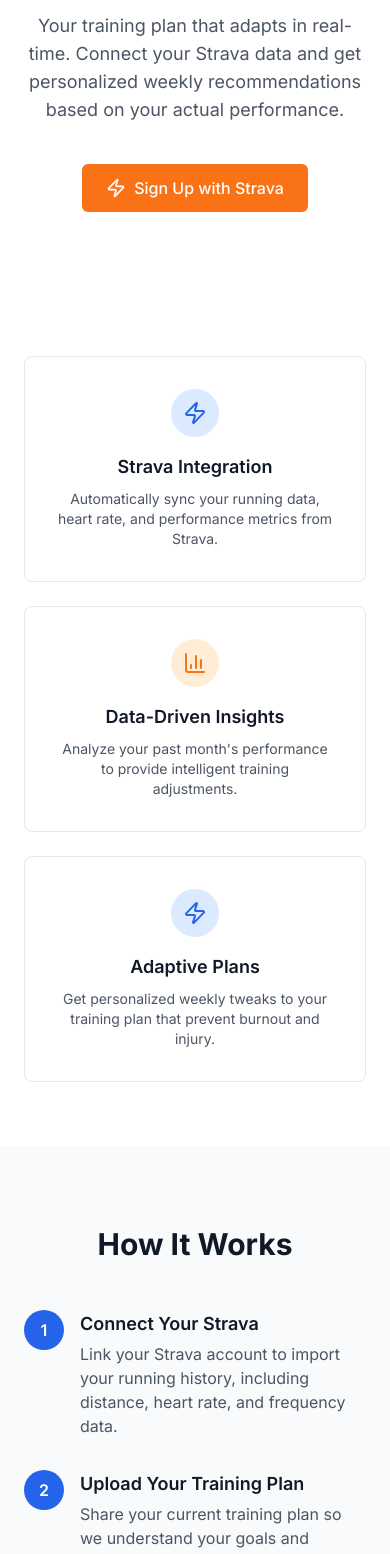
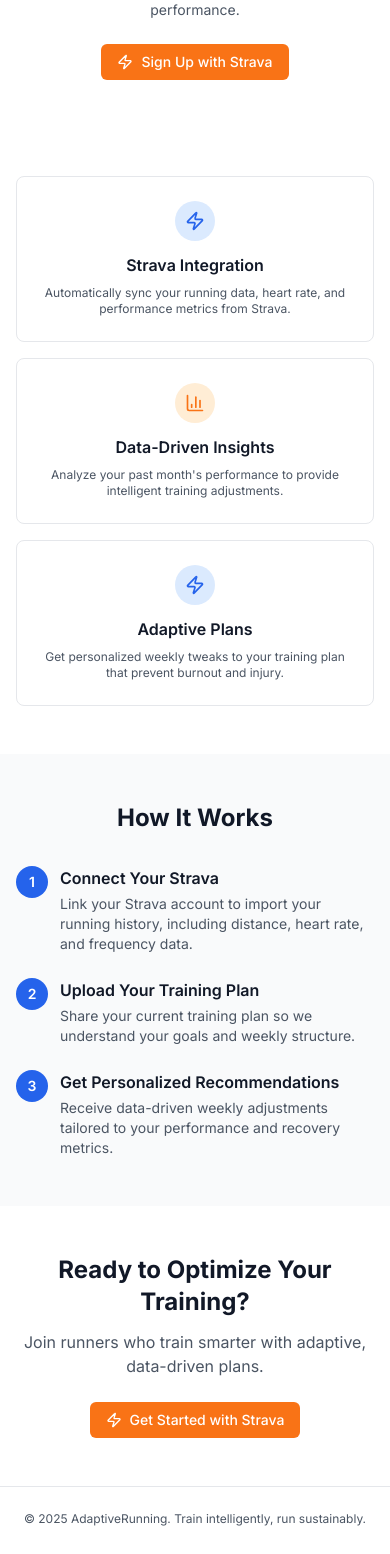
Before and after one commit to rkrajat/adaptive-training-plan, a Next.js app in the folder apps/web/: page / in a window 390 px wide. Shown: the part 267-1821 px from the top of the page. Built offline with nearby package versions, Linux system fonts and the light colour scheme.

Commit message:
Make webapp mobile-friendly with responsive design

```diff
--- a/apps/web/app/dashboard/components/dashboard-stats.tsx
+++ b/apps/web/app/dashboard/components/dashboard-stats.tsx
@@ -37,17 +37,17 @@
   ];
 
   return (
-    <div className="grid grid-cols-1 sm:grid-cols-2 lg:grid-cols-4 gap-4 mb-8">
+    <div className="grid grid-cols-1 sm:grid-cols-2 lg:grid-cols-4 gap-3 sm:gap-4 mb-6 sm:mb-8">
       {stats.map((stat) => (
         <Card key={stat.label}>
           <CardHeader className="pb-2">
-            <CardTitle className="text-sm font-medium flex items-center gap-2 text-muted-foreground">
+            <CardTitle className="text-xs sm:text-sm font-medium flex items-center gap-2 text-muted-foreground">
               {stat.icon}
               {stat.label}
             </CardTitle>
           </CardHeader>
           <CardContent>
-            <div className="text-2xl font-bold">{stat.value}</div>
+            <div className="text-xl sm:text-2xl font-bold">{stat.value}</div>
           </CardContent>
         </Card>
       ))}
--- a/apps/web/app/globals.css
+++ b/apps/web/app/globals.css
@@ -68,5 +68,34 @@
     @apply bg-background text-foreground antialiased;
     font-family: 'Inter', -apple-system, BlinkMacSystemFont, 'Segoe UI', 'Roboto', 'Oxygen',
       'Ubuntu', 'Cantarell', 'Fira Sans', 'Droid Sans', 'Helvetica Neue', sans-serif;
+    /* Prevent horizontal scroll on mobile */
+    overflow-x: hidden;
+  }
+
+  /* Ensure images and media are responsive */
+  img, video {
+    max-width: 100%;
+    height: auto;
+  }
+
+  /* Prevent text overflow in prose content */
+  .prose {
+    word-wrap: break-word;
+    overflow-wrap: break-word;
+  }
+
+  .prose p,
+  .prose li,
+  .prose td,
+  .prose th {
+    word-wrap: break-word;
+    overflow-wrap: break-word;
+  }
+
+  /* Ensure code blocks don't overflow */
+  .prose pre,
+  .prose code {
+    word-wrap: break-word;
+    overflow-wrap: break-word;
   }
 }
--- a/apps/web/app/page.tsx
+++ b/apps/web/app/page.tsx
@@ -6,14 +6,14 @@
     <div className="min-h-screen bg-white">
       {/* Header */}
       <header className="border-b border-gray-200">
-        <div className="mx-auto max-w-7xl px-6 py-4 flex items-center justify-between">
+        <div className="mx-auto max-w-7xl px-4 sm:px-6 py-3 sm:py-4 flex items-center justify-between">
           <div className="flex items-center gap-2">
-            <Zap className="h-6 w-6 text-blue-600" />
-            <span className="text-xl font-semibold text-gray-900">AdaptiveRunning</span>
+            <Zap className="h-5 w-5 sm:h-6 sm:w-6 text-blue-600" />
+            <span className="text-lg sm:text-xl font-semibold text-gray-900">AdaptiveRunning</span>
           </div>
           <Link
             href="/login"
-            className="rounded-md border border-gray-300 bg-white px-4 py-2 text-sm font-medium text-gray-700 hover:bg-gray-50 transition-colors"
+            className="rounded-md border border-gray-300 bg-white px-3 py-1.5 sm:px-4 sm:py-2 text-xs sm:text-sm font-medium text-gray-700 hover:bg-gray-50 transition-colors"
           >
             Login
           </Link>
@@ -21,61 +21,61 @@
       </header>
 
       {/* Hero Section */}
-      <section className="mx-auto max-w-4xl px-6 py-20 text-center">
-        <h1 className="text-5xl font-bold text-gray-900">
+      <section className="mx-auto max-w-4xl px-4 sm:px-6 py-12 sm:py-20 text-center">
+        <h1 className="text-3xl sm:text-4xl md:text-5xl font-bold text-gray-900">
           Train Smarter,{' '}
-          <span className="bg-blue-600 text-white px-4 py-1 inline-block">
+          <span className="bg-blue-600 text-white px-2 sm:px-4 py-1 inline-block mt-2 sm:mt-0">
             Not Harder
           </span>
         </h1>
-        <p className="mx-auto mt-6 max-w-2xl text-lg text-gray-600">
+        <p className="mx-auto mt-4 sm:mt-6 max-w-2xl text-sm sm:text-base md:text-lg text-gray-600 px-2">
           Your training plan that adapts in real-time. Connect your Strava data
           and get personalized weekly recommendations based on your actual
           performance.
         </p>
-        <div className="mt-10">
+        <div className="mt-6 sm:mt-10">
           <Link
             href="/login"
-            className="inline-flex items-center gap-2 rounded-md bg-orange-500 px-6 py-3 text-base font-medium text-white hover:bg-orange-600 transition-colors"
+            className="inline-flex items-center gap-2 rounded-md bg-orange-500 px-4 py-2 sm:px-6 sm:py-3 text-sm sm:text-base font-medium text-white hover:bg-orange-600 transition-colors"
           >
-            <Zap className="h-5 w-5" />
+            <Zap className="h-4 w-4 sm:h-5 sm:w-5" />
             Sign Up with Strava
           </Link>
         </div>
       </section>
 
       {/* Features Section */}
-      <section className="mx-auto max-w-6xl px-6 py-16">
-        <div className="grid grid-cols-1 md:grid-cols-3 gap-6">
+      <section className="mx-auto max-w-6xl px-4 sm:px-6 py-12 sm:py-16">
+        <div className="grid grid-cols-1 md:grid-cols-3 gap-4 sm:gap-6">
           {/* Feature 1 */}
-          <div className="border border-gray-200 rounded-lg p-8 text-center hover:shadow-md transition-shadow">
-            <div className="mx-auto w-12 h-12 rounded-full bg-blue-100 flex items-center justify-center mb-4">
-              <Zap className="h-6 w-6 text-blue-600" />
+          <div className="border border-gray-200 rounded-lg p-6 sm:p-8 text-center hover:shadow-md transition-shadow">
+            <div className="mx-auto w-10 h-10 sm:w-12 sm:h-12 rounded-full bg-blue-100 flex items-center justify-center mb-3 sm:mb-4">
+              <Zap className="h-5 w-5 sm:h-6 sm:w-6 text-blue-600" />
             </div>
-            <h3 className="text-lg font-semibold text-gray-900 mb-2">Strava Integration</h3>
-            <p className="text-sm text-gray-600">
+            <h3 className="text-base sm:text-lg font-semibold text-gray-900 mb-2">Strava Integration</h3>
+            <p className="text-xs sm:text-sm text-gray-600">
               Automatically sync your running data, heart rate, and performance metrics from Strava.
             </p>
           </div>
 
           {/* Feature 2 */}
-          <div className="border border-gray-200 rounded-lg p-8 text-center hover:shadow-md transition-shadow">
-            <div className="mx-auto w-12 h-12 rounded-full bg-orange-100 flex items-center justify-center mb-4">
-              <BarChart3 className="h-6 w-6 text-orange-500" />
+          <div className="border border-gray-200 rounded-lg p-6 sm:p-8 text-center hover:shadow-md transition-shadow">
+            <div className="mx-auto w-10 h-10 sm:w-12 sm:h-12 rounded-full bg-orange-100 flex items-center justify-center mb-3 sm:mb-4">
+              <BarChart3 className="h-5 w-5 sm:h-6 sm:w-6 text-orange-500" />
             </div>
-            <h3 className="text-lg font-semibold text-gray-900 mb-2">Data-Driven Insights</h3>
-            <p className="text-sm text-gray-600">
+            <h3 className="text-base sm:text-lg font-semibold text-gray-900 mb-2">Data-Driven Insights</h3>
+            <p className="text-xs sm:text-sm text-gray-600">
               Analyze your past month's performance to provide intelligent training adjustments.
             </p>
           </div>
 
           {/* Feature 3 */}
-          <div className="border border-gray-200 rounded-lg p-8 text-center hover:shadow-md transition-shadow">
-            <div className="mx-auto w-12 h-12 rounded-full bg-blue-100 flex items-center justify-center mb-4">
-              <Zap className="h-6 w-6 text-blue-600" />
+          <div className="border border-gray-200 rounded-lg p-6 sm:p-8 text-center hover:shadow-md transition-shadow">
+            <div className="mx-auto w-10 h-10 sm:w-12 sm:h-12 rounded-full bg-blue-100 flex items-center justify-center mb-3 sm:mb-4">
+              <Zap className="h-5 w-5 sm:h-6 sm:w-6 text-blue-600" />
             </div>
-            <h3 className="text-lg font-semibold text-gray-900 mb-2">Adaptive Plans</h3>
-            <p className="text-sm text-gray-600">
+            <h3 className="text-base sm:text-lg font-semibold text-gray-900 mb-2">Adaptive Plans</h3>
+            <p className="text-xs sm:text-sm text-gray-600">
               Get personalized weekly tweaks to your training plan that prevent burnout and injury.
             </p>
           </div>
@@ -83,51 +83,51 @@
       </section>
 
       {/* How It Works Section */}
-      <section className="bg-gray-50 py-20">
-        <div className="mx-auto max-w-4xl px-6">
-          <h2 className="text-3xl font-bold text-gray-900 text-center mb-12">How It Works</h2>
+      <section className="bg-gray-50 py-12 sm:py-20">
+        <div className="mx-auto max-w-4xl px-4 sm:px-6">
+          <h2 className="text-2xl sm:text-3xl font-bold text-gray-900 text-center mb-8 sm:mb-12">How It Works</h2>
 
-          <div className="space-y-8">
+          <div className="space-y-6 sm:space-y-8">
             {/* Step 1 */}
-            <div className="flex gap-4">
+            <div className="flex gap-3 sm:gap-4">
               <div className="flex-shrink-0">
-                <div className="w-10 h-10 rounded-full bg-blue-600 text-white flex items-center justify-center font-semibold">
+                <div className="w-8 h-8 sm:w-10 sm:h-10 rounded-full bg-blue-600 text-white flex items-center justify-center font-semibold text-sm sm:text-base">
                   1
                 </div>
               </div>
               <div>
-                <h3 className="text-lg font-semibold text-gray-900 mb-1">Connect Your Strava</h3>
-                <p className="text-gray-600">
+                <h3 className="text-base sm:text-lg font-semibold text-gray-900 mb-1">Connect Your Strava</h3>
+                <p className="text-sm sm:text-base text-gray-600">
                   Link your Strava account to import your running history, including distance, heart rate, and frequency data.
                 </p>
               </div>
             </div>
 
             {/* Step 2 */}
-            <div className="flex gap-4">
+            <div className="flex gap-3 sm:gap-4">
               <div className="flex-shrink-0">
-                <div className="w-10 h-10 rounded-full bg-blue-600 text-white flex items-center justify-center font-semibold">
+                <div className="w-8 h-8 sm:w-10 sm:h-10 rounded-full bg-blue-600 text-white flex items-center justify-center font-semibold text-sm sm:text-base">
                   2
                 </div>
               </div>
               <div>
-                <h3 className="text-lg font-semibold text-gray-900 mb-1">Upload Your Training Plan</h3>
-                <p className="text-gray-600">
+                <h3 className="text-base sm:text-lg font-semibold text-gray-900 mb-1">Upload Your Training Plan</h3>
+                <p className="text-sm sm:text-base text-gray-600">
                   Share your current training plan so we understand your goals and weekly structure.
                 </p>
               </div>
             </div>
 
             {/* Step 3 */}
-            <div className="flex gap-4">
+            <div className="flex gap-3 sm:gap-4">
               <div className="flex-shrink-0">
-                <div className="w-10 h-10 rounded-full bg-blue-600 text-white flex items-center justify-center font-semibold">
+                <div className="w-8 h-8 sm:w-10 sm:h-10 rounded-full bg-blue-600 text-white flex items-center justify-center font-semibold text-sm sm:text-base">
                   3
                 </div>
               </div>
               <div>
-                <h3 className="text-lg font-semibold text-gray-900 mb-1">Get Personalized Recommendations</h3>
-                <p className="text-gray-600">
+                <h3 className="text-base sm:text-lg font-semibold text-gray-900 mb-1">Get Personalized Recommendations</h3>
+                <p className="text-sm sm:text-base text-gray-600">
                   Receive data-driven weekly adjustments tailored to your performance and recovery metrics.
                 </p>
               </div>
@@ -137,28 +137,28 @@
       </section>
 
       {/* CTA Section */}
-      <section className="py-20">
-        <div className="mx-auto max-w-3xl px-6 text-center">
-          <h2 className="text-3xl font-bold text-gray-900 mb-4">
+      <section className="py-12 sm:py-20">
+        <div className="mx-auto max-w-3xl px-4 sm:px-6 text-center">
+          <h2 className="text-2xl sm:text-3xl font-bold text-gray-900 mb-3 sm:mb-4">
             Ready to Optimize Your Training?
           </h2>
-          <p className="text-lg text-gray-600 mb-8">
+          <p className="text-base sm:text-lg text-gray-600 mb-6 sm:mb-8">
             Join runners who train smarter with adaptive, data-driven plans.
           </p>
           <Link
             href="/login"
-            className="inline-flex items-center gap-2 rounded-md bg-orange-500 px-6 py-3 text-base font-medium text-white hover:bg-orange-600 transition-colors"
+            className="inline-flex items-center gap-2 rounded-md bg-orange-500 px-4 py-2 sm:px-6 sm:py-3 text-sm sm:text-base font-medium text-white hover:bg-orange-600 transition-colors"
           >
-            <Zap className="h-5 w-5" />
+            <Zap className="h-4 w-4 sm:h-5 sm:w-5" />
             Get Started with Strava
           </Link>
         </div>
       </section>
 
       {/* Footer */}
-      <footer className="border-t border-gray-200 py-8">
-        <div className="mx-auto max-w-7xl px-6">
-          <p className="text-center text-sm text-gray-600">
+      <footer className="border-t border-gray-200 py-6 sm:py-8">
+        <div className="mx-auto max-w-7xl px-4 sm:px-6">
+          <p className="text-center text-xs sm:text-sm text-gray-600">
             © 2025 AdaptiveRunning. Train intelligently, run sustainably.
           </p>
         </div>
```
Also changed, not shown: apps/web/app/dashboard/components/activities/recent-activities.tsx (+7 -7 lines), apps/web/app/dashboard/components/dashboard-layout.tsx (+4 -4 lines), apps/web/app/dashboard/components/recommendations/recommendations-card.tsx (+40 -8 lines), apps/web/app/dashboard/components/training-plan/training-plan-section.tsx (+19 -13 lines), apps/web/app/dashboard/page.tsx (+8 -6 lines), apps/web/app/layout.tsx (+12 -5 lines), apps/web/components/Navigation.tsx (+31 -13 lines), apps/web/components/UploadTrainingPlanDialog.tsx (+50 -24 lines).
